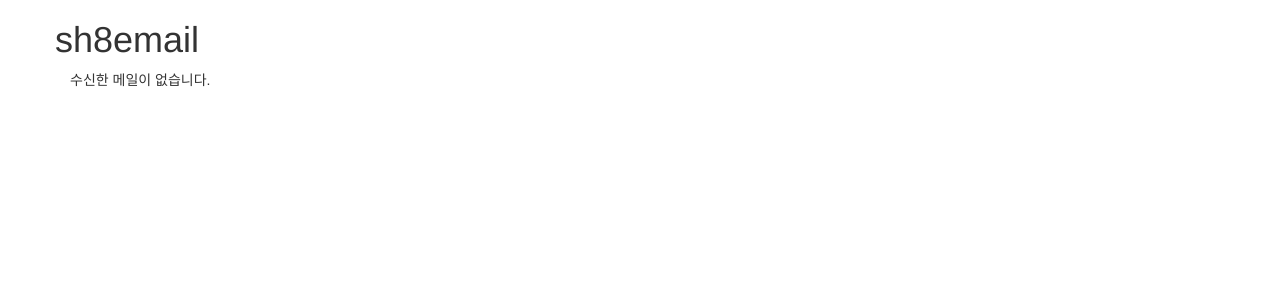
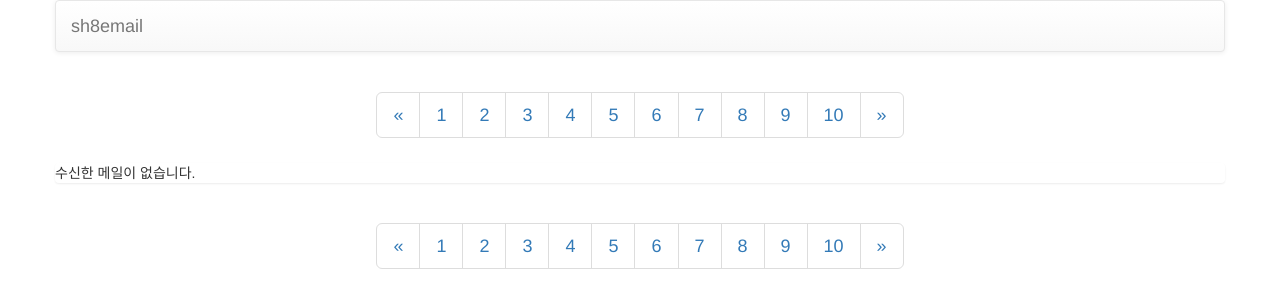
Before and after one commit to triplepy/sh8email-django, a Django app: page /mail/list/ in a window 1280 px wide. Shown: the top 308 px of the page. Run offline with Django 3.2, Linux system fonts and the light colour scheme; data that the repository does not hold is empty; some libraries are stand-ins or nearby versions.

Commit message:
apply design to list page

```diff
--- a/front/templates/front/list.html
+++ b/front/templates/front/list.html
@@ -20,9 +20,43 @@
 
 <body>
 <div class="container">
+    <div class="row common__nav">
+        <nav class="navbar navbar-default">
+            <div class="navbar-header">
+                <a href="#" class="navbar-brand">sh8email</a>
+            </div>
+        </nav>
+    </div>
+
+    <div class="row text-center list__paging_bar">
+        <nav>
+            <ul class="pagination pagination-lg">
+                <li>
+                    <a href="#" aria-label="Previous">
+                        <span aria-hidden="true">&laquo;</span>
+                    </a>
+                </li>
+                <li><a href="#">1</a></li>
+                <li><a href="#">2</a></li>
+                <li><a href="#">3</a></li>
+                <li><a href="#">4</a></li>
+                <li><a href="#">5</a></li>
+                <li><a href="#">6</a></li>
+                <li><a href="#">7</a></li>
+                <li><a href="#">8</a></li>
+                <li><a href="#">9</a></li>
+                <li><a href="#">10</a></li>
+                <li>
+                    <a href="#" aria-label="Next">
+                        <span aria-hidden="true">&raquo;</span>
+                    </a>
+                </li>
+            </ul>
+        </nav>
+    </div>
+
     <div class="row">
-        <h1>sh8email</h1>
-    </div>
+        <div class="list-group">
         {% if not mail_list %}
             <div class="row">
                 <div class="col-md-12">
@@ -31,23 +65,44 @@
             </div>
         {% else %}
             {% for mail in mail_list %}
+                <a href="#" class="list-group-item">
                     <div class="row">
-            <div class="col-md-3">
-                {{ mail.sender }}
+                        <div class="col-md-2">{{ mail.sender }}</div>
+                        <div class="col-md-8">{{ mail.subject }}</div>
+                        <div class="col-md-2">{{ mail.date | date:'Y/m/d P' }}</div>
                     </div>
-            <div class="col-md-3">
-                 <a href="{% url 'detail' pk=mail.pk %}"> {{ mail.subject }}</a>
-            </div>
-            <div class="col-md-3">
-               {{ mail.contents | linebreaks }}
-            </div>
-            <div class="col-md-3">
-                {{ mail.date | date:'Y/m/d P' }}
+                </a>
+            {% endfor %}
+        {% endif %}
         </div>
     </div>
-    {% endfor %}
-{% endif %}
 
+    <div class="row text-center list__paging_bar">
+        <nav>
+            <ul class="pagination pagination-lg">
+                <li>
+                    <a href="#" aria-label="Previous">
+                        <span aria-hidden="true">&laquo;</span>
+                    </a>
+                </li>
+                <li><a href="#">1</a></li>
+                <li><a href="#">2</a></li>
+                <li><a href="#">3</a></li>
+                <li><a href="#">4</a></li>
+                <li><a href="#">5</a></li>
+                <li><a href="#">6</a></li>
+                <li><a href="#">7</a></li>
+                <li><a href="#">8</a></li>
+                <li><a href="#">9</a></li>
+                <li><a href="#">10</a></li>
+                <li>
+                    <a href="#" aria-label="Next">
+                        <span aria-hidden="true">&raquo;</span>
+                    </a>
+                </li>
+            </ul>
+        </nav>
+    </div>
 </div>
 </body>
 
```
Lines whose indentation alone changed are shown as unchanged.
